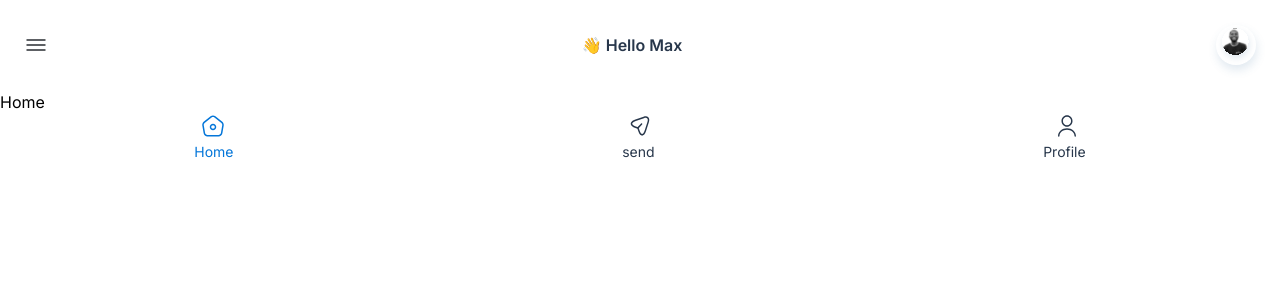
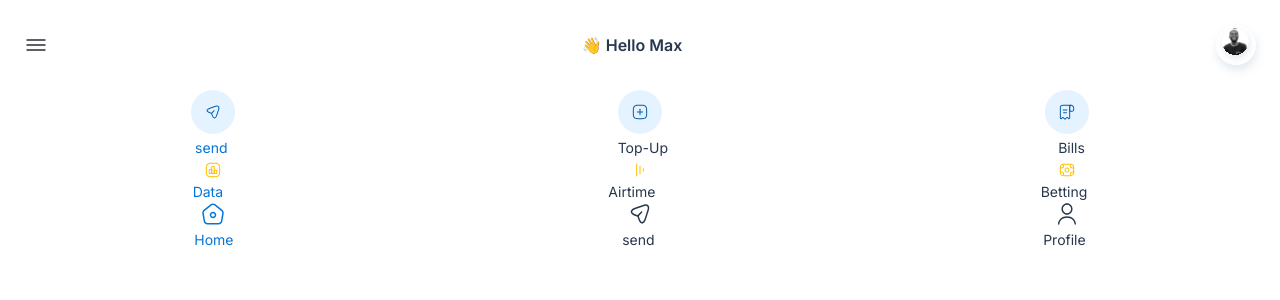
Before and after one commit to Maxwell011/moni-finance, a Next.js app: page /home in a window 1280 px wide. Shown: the top 300 px of the page. Built offline with nearby package versions, Linux system fonts and the light colour scheme.

Commit message:
Add Features component to Home page

```diff
--- /dev/null
+++ b/src/app/components/Features.tsx
@@ -0,0 +1,75 @@
+import Image from "next/image";
+
+const Features = () => {
+  return (
+    <>
+      <section>
+        <div className='flex flex-col gap-1'>
+          <div className='icons flex justify-around items-center'>
+            <div className='bg-[#E4F3FF] w-11 h-11 rounded-[30px] flex items-center justify-center'>
+              <Image
+                src='/send-2a.svg'
+                alt='Home Image'
+                width={16}
+                height={16}
+                priority
+              />
+            </div>
+            <div className='bg-[#E4F3FF] w-11 h-11 rounded-[30px] flex items-center justify-center'>
+              <Image
+                src='/add-square.svg'
+                alt='send image'
+                width={16}
+                height={16}
+                priority
+              />
+            </div>
+            <div className='feature-blue'>
+              <Image
+                src='/receipt-text.svg'
+                alt='user profile image'
+                width={16}
+                height={16}
+                priority
+              />
+            </div>
+          </div>
+          <div className='flex justify-around items-center'>
+            <h3 className='text-[#0476D9] text-sm'>send</h3>
+            <h3 className='text-[#28374B] text-sm'>Top-Up</h3>
+            <h3 className='text-[#28374B] text-sm'>Bills</h3>
+          </div>
+          <div className='icons flex justify-around items-center'>
+            <Image
+              src='/chart-square.svg'
+              alt='Home Image'
+              width={16}
+              height={16}
+              priority
+            />
+            <Image
+              src='/sort.svg'
+              alt='send image'
+              width={16}
+              height={16}
+              priority
+            />
+            <Image
+              src='/money-2.svg'
+              alt='user profile image'
+              width={16}
+              height={16}
+              priority
+            />
+          </div>
+          <div className='flex justify-around items-center'>
+            <h3 className='text-[#0476D9] text-sm'>Data</h3>
+            <h3 className='text-[#28374B] text-sm'>Airtime</h3>
+            <h3 className='text-[#28374B] text-sm'>Betting</h3>
+          </div>
+        </div>
+      </section>
+    </>
+  );
+};
+export default Features;
--- a/src/app/globals.css
+++ b/src/app/globals.css
@@ -30,4 +30,7 @@
   .border-bottom {
     @apply border-b-[#939BA5] border-b border-solid;
   }
+  .feature-blue{
+    @apply bg-[#E4F3FF] w-11 h-11 rounded-[30px] flex items-center justify-center
+  }
 }
--- a/src/app/home/page.tsx
+++ b/src/app/home/page.tsx
@@ -1,4 +1,12 @@
+import Features from "../components/Features";
+
 const Home = () => {
-  return <div>Home</div>;
+  return <>
+  <section>
+    <div>
+      <Features/>
+    </div>
+  </section>
+  </>;
 };
 export default Home;
```
